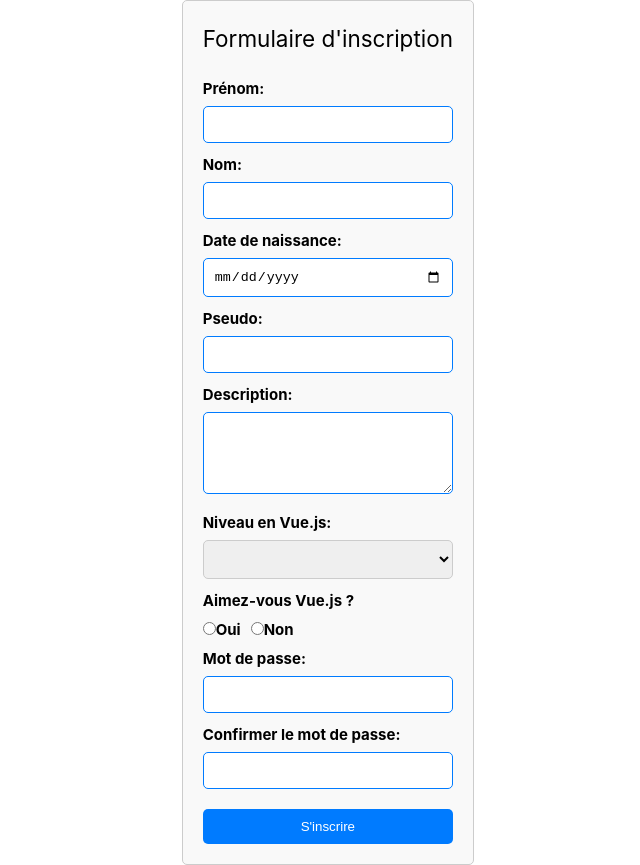
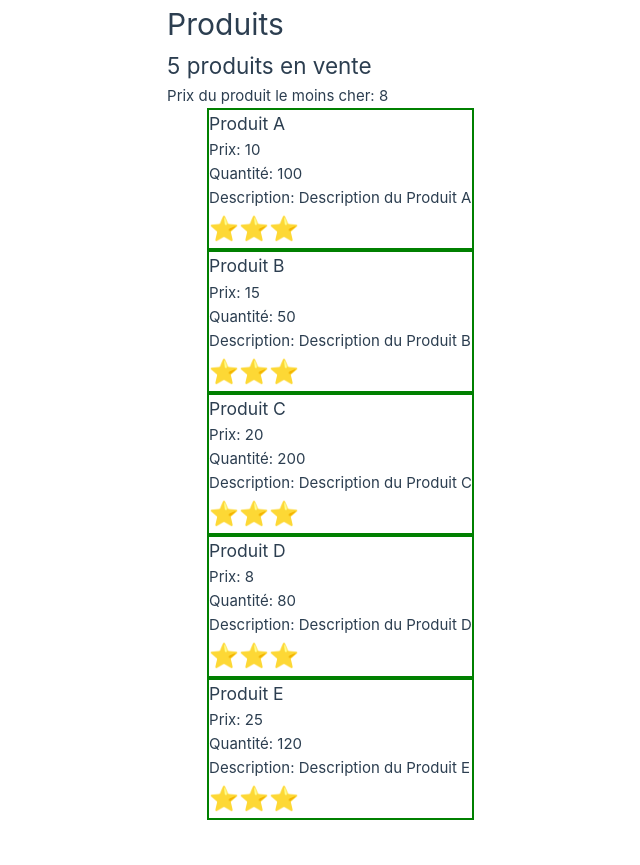
Before and after one commit to DevAlex79/vue-products, a Vue app: page / in a window 1280 px wide. Shown: the whole page, without its empty margins (166-806 px from the left). After the commit the page ends 820 px from the top, so only its background shows below. Built offline with nearby package versions, Linux system fonts and the light colour scheme.

Commit message:
Ajout Product.vue + Rating.vue + Modif main.js

```diff
--- /dev/null
+++ b/src/Product.vue
@@ -0,0 +1,47 @@
+<script>
+
+import Rating from "./Rating.vue";
+
+export default {
+    name: "Product",
+    components: {
+        Rating
+    },
+    props: {
+        product: {
+            type: Object,
+            required: true
+        },
+        cheapestProductPrice: {
+            type: Number,
+            default: null
+        }
+    },
+    methods: {
+        isCheapestProduct() {
+            return this.product.unit_price === this.cheapestProductPrice;
+        }
+    }
+}
+</script>
+
+<template>
+    <div class="product" :class="{ 'cheapest-product': isCheapestProduct }">
+        <h3>{{ product.name }}</h3>
+        <p>Prix: {{ product.unit_price }}</p>
+        <p>Quantité: {{ product.quantity }}</p>
+        <p>Description: {{ product.description }}</p>
+        <Rating :value="product.rating">
+            <template v-slot:default>
+        <!-- Mon propre affichage d'étoiles -->
+            <span>⭐️⭐️⭐️</span>
+            </template>
+        </Rating>
+    </div>
+</template>
+
+<style scoped>
+.cheapest-product {
+    border: 2px solid green;
+}
+</style>
--- a/src/Products.vue
+++ b/src/Products.vue
@@ -1,35 +1,40 @@
 <script>
+
+import Product from './Product.vue';
+
 export default {
-    name: "Products.vue",
+    name: "Products",
+    components: {
+        Product
+    },
     data() {
         return {
             products: [
-                { id: 1, "name": 'Produit A', "quantity": 100, "unit_price": 10, "description": "<b>Description du Produit A</b>" },
-                { id: 2, "name": 'Produit B', "quantity": 50, "unit_price": 15, "description": "<b>Description du Produit B</b>" },
-                { id: 3, "name": 'Produit C', "quantity": 200, "unit_price": 20, "description": "<b>Description du Produit C</b>" },
-                { id: 4, "name": 'Produit D', "quantity": 80, "unit_price": 8, "description": "<b>Description du Produit D</b>" },
-                { id: 5, "name": 'Produit E', "quantity": 120, "unit_price": 25, "description": "<b>Description du Produit E</b>" }
+                { id: 1, "name": 'Produit A', "quantity": 100, "unit_price": 10, "description": "Description du Produit A", rating: 2.0 },
+                { id: 2, "name": 'Produit B', "quantity": 50, "unit_price": 15, "description": "Description du Produit B", rating: 3.8 },
+                { id: 3, "name": 'Produit C', "quantity": 200, "unit_price": 20, "description": "Description du Produit C", rating: 4.2 },
+                { id: 4, "name": 'Produit D', "quantity": 80, "unit_price": 8, "description": "Description du Produit D", rating: 4.0 },
+                { id: 5, "name": 'Produit E', "quantity": 120, "unit_price": 25, "description": "Description du Produit E", rating: 3.7 }
             ]
         }
     },
     computed: {
         cheaperProductPrice() {
-        if (this.products.length === 0) return 0; // Gérer le cas où il n'y a pas de produits
-        return this.products.sort((a, b) => a.unit_price - b.unit_price)[0].unit_price;
+            if (this.products.length === 0) return 0; // Gérer le cas où il n'y a pas de produits
+            return this.products.reduce((acc, curr) => acc.unit_price < curr.unit_price ? acc : curr).unit_price;
         }
     },
     methods: {
-    isCheapestProduct(product) {
-      // Vérifier si le produit est le moins cher
-        const cheapestProduct = this.products.reduce((acc, curr) => acc.unit_price < curr.unit_price ? acc : curr);
-        return product === cheapestProduct;
+        isCheapestProduct(product) {
+            // Vérifier si le produit est le moins cher
+            return product.unit_price === this.cheaperProductPrice;
         }
     }
 }
 </script>
 
 <template>
-    <div>
+    <!--<div>
         <h1>Produits</h1>
         <h2>{{ products.length }} produits en vente</h2>
         <p>Prix du produit le moins cher: {{ cheaperProductPrice }}</p>
@@ -40,7 +45,16 @@ export default {
                 <p>Quantité: {{ product.quantity }}</p>
                 <p>Prix unitaire: {{ product.unit_price }}</p>
                 <p>Description: {{ product.description }}</p>
+                <Product :product="product" :cheaper-product-price="cheaperProductPrice" />
             </li>
+        </ul>
+    </div>-->
+    <div>
+        <h1>Produits</h1>
+        <h2>{{ products.length }} produits en vente</h2>
+        <p>Prix du produit le moins cher: {{ cheaperProductPrice }}</p>
+        <ul>
+            <Product v-for="(product, index) in products" :key="index" :product="product" :cheaperProductPrice="cheaperProductPrice" />
         </ul>
     </div>
 </template>
--- /dev/null
+++ b/src/Rating.vue
@@ -0,0 +1,62 @@
+<script>
+export default {
+    name: "Rating",
+    props: {
+        value: {
+            type: Number,
+            required: true
+        },
+        max: {
+            type: Number,
+            default: 5
+        }
+    },
+    computed: {
+        plainStars() {
+            return this.value * 100 % 100 === 0 ? this.value : Math.floor(this.value);
+        },
+        halfStars() {
+            return this.value * 100 % 100 !== 0 ? 1 : 0;
+        },
+        emptyStars() {
+            return this.max - Math.floor(this.value);
+        }
+    }
+}
+</script>
+
+<template>
+    <div class="rating">
+    <!-- Utilisation du slot par défaut pour afficher les étoiles -->
+        <slot name="default">
+            <span v-for="n in plainStars" :key="`star-${n}`">&#9733;</span>
+            <span v-if="halfStars">&#9734;</span>
+            <span v-for="n in emptyStars" :key="`empty-star-${n}`">&#9734;</span>
+        </slot>
+    </div>
+</template>
+
+<style scoped>
+.rating {
+  font-size: 24px; /* Taille de la police pour les étoiles */
+}
+
+.rating span {
+    display: inline-block;
+}
+
+.rating span::before {
+    content: '\2605'; /* Code Unicode pour une étoile pleine */
+    color: #f1c40f; /* Couleur jaune pour les étoiles pleines */
+}
+
+.rating span:last-child::before {
+    content: '\2605'; /* Code Unicode pour une étoile à moitié pleine */
+    color: #f1c40f; /* Couleur jaune pour les étoiles à moitié pleines */
+}
+
+.rating span:empty::before {
+    content: '\2606'; /* Code Unicode pour une étoile vide */
+    color: #ccc; /* Couleur grise pour les étoiles vides */
+}
+</style>
--- a/src/main.js
+++ b/src/main.js
@@ -1,6 +1,6 @@
 import './assets/main.css'
 
 import { createApp } from 'vue'
-import Register from './Register.vue'
+import Products from './Products.vue'
 
-createApp(Register).mount('#app')
+createApp(Products).mount('#app')
```
